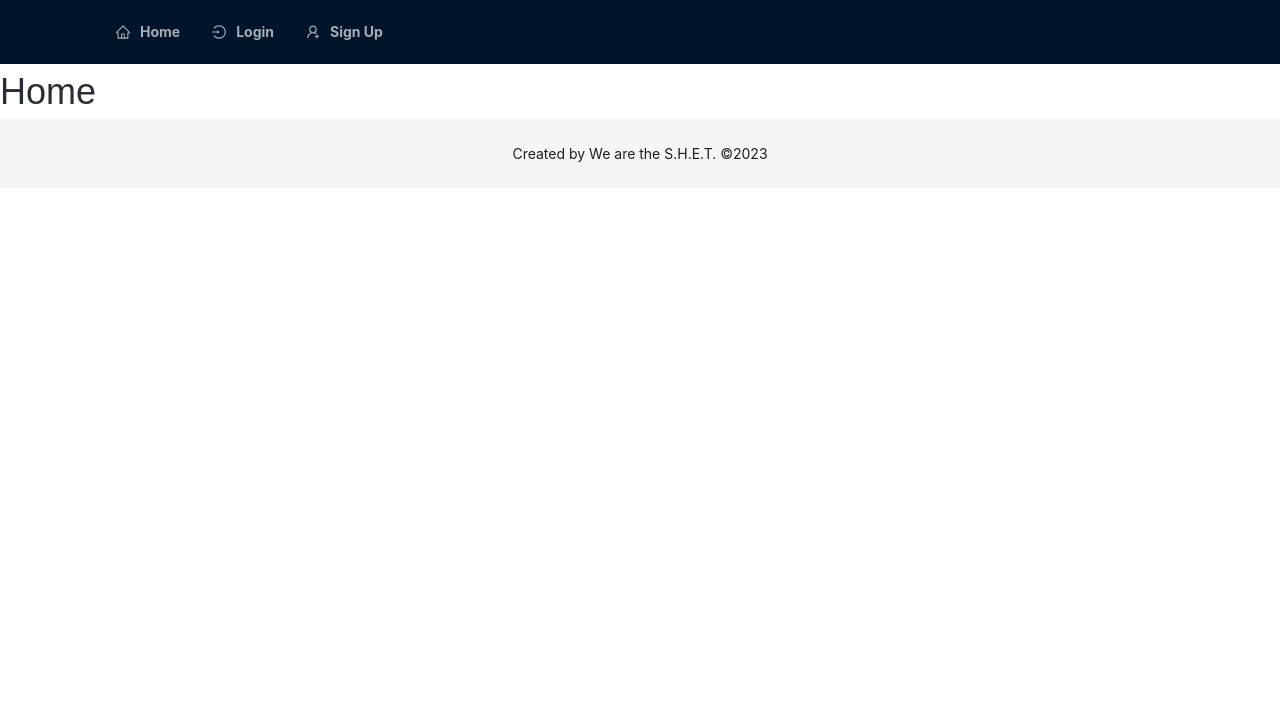
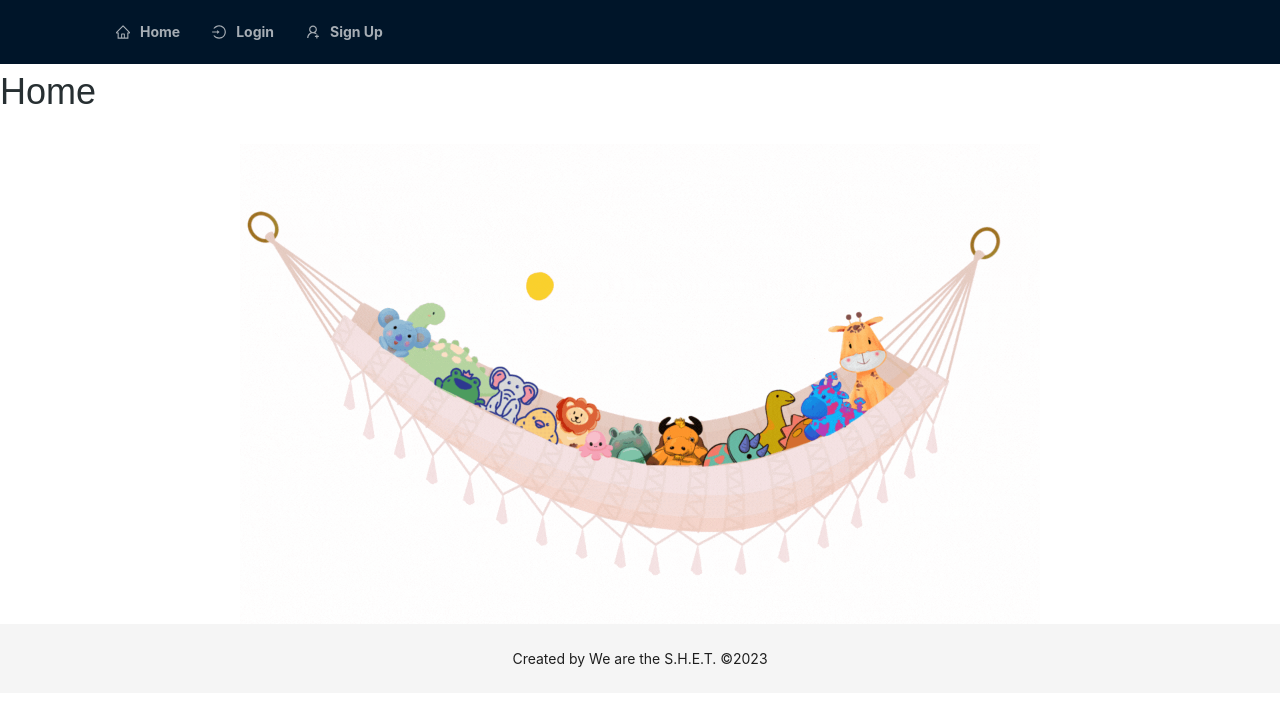
Before and after one commit to hfrancis7/PlushiNet, a React (Create React App) app in the folder client/: page / in a window 1280 px wide. Shown: the top 706 px of the page. Built offline with nearby package versions, Linux system fonts and the light colour scheme.

Commit message:
added plushinet logo to homepage

```diff
--- a/client/src/App.js
+++ b/client/src/App.js
@@ -13,6 +13,7 @@ import Login from './pages/Login';
 import Register from './pages/Register';
 import Nav from './components/Nav';
 import Footer from './components/Footer'
+
 
 const httpLink = createHttpLink({
   uri: '/graphql',
@@ -33,6 +34,11 @@ const client = new ApolloClient({
   cache: new InMemoryCache(),
 });
 
+//Routes we still need:
+  //createPost
+  //viewPost
+  //Profile
+  //FriendList
 function App() {
   return (
     <ApolloProvider client={client}>
--- /dev/null
+++ b/client/src/components/MainImage/index.js
@@ -0,0 +1,13 @@
+import React from 'react';
+import logoname from '../../assets/plushigif.gif'
+import './style.css';
+
+function MainImage() {
+  return (
+    <div>
+      <img className="logoname" src={logoname} alt="logo..." />
+    </div>
+  );
+}
+
+export default MainImage;
--- /dev/null
+++ b/client/src/components/MainImage/style.css
@@ -0,0 +1,8 @@
+img {
+    max-width: 800px;
+    display: flex;
+    justify-content: center;
+    align-items: center;
+    margin: auto;
+    margin-top: 30px;
+}
--- a/client/src/pages/Home.js
+++ b/client/src/pages/Home.js
@@ -1,9 +1,11 @@
 import React from 'react'
+import MainImage from '../components/MainImage';
 
 function Home() {
   return (
     <div>
       <h1>Home</h1>
+      <MainImage />
     </div>
   )
 }
```
Also changed, not shown: client/src/assets/plushigif.gif (added).
